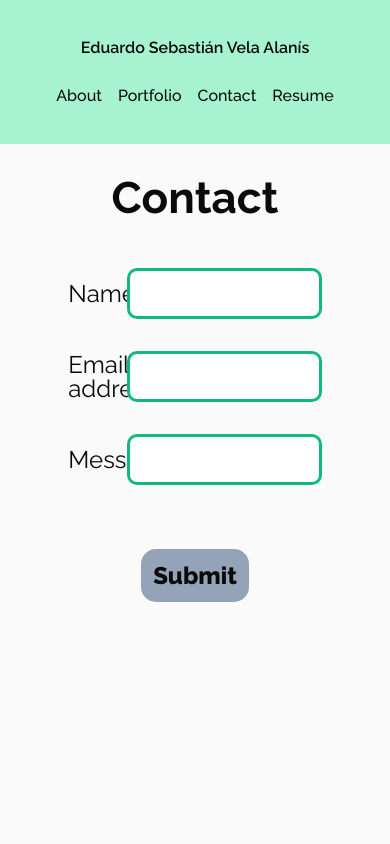
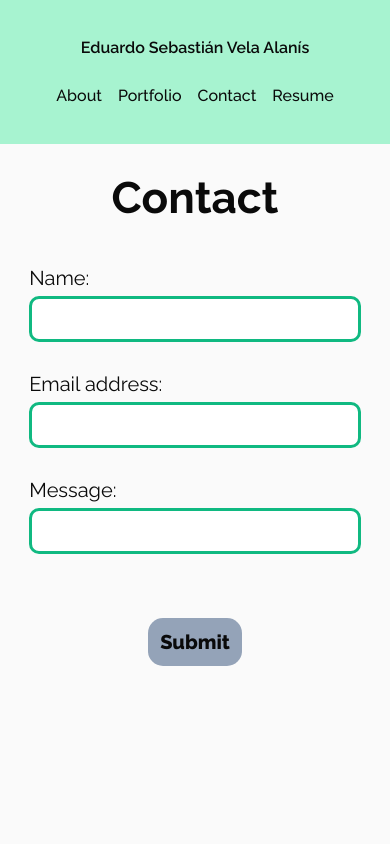
Before and after one commit to eduardoVela2022/react-portfolio, a React (Vite) app: page /contact in a window 390 px wide. Shown: the top 844 px of the page. Built offline with nearby package versions, Linux system fonts and the light colour scheme.

Commit message:
Added responsive design to the contact page.

```diff
--- a/src/App.css
+++ b/src/App.css
@@ -122,18 +122,20 @@
 /* Input Field */
 .input-field {
   display: flex;
+  flex-direction: column;
+  gap: 0.5rem;
   align-items: center;
   font-size: 1.5rem;
   padding: 1rem;
 }
 
 .input-field label {
-  width: 15dvw;
+  width: 65dvw;
 }
 
 .input-field input {
   padding: 0.5rem;
-  width: 50dvw;
+  width: 65dvw;
   border: 3px var(--emerald-500) solid;
   border-radius: 10px;
   outline: none;
@@ -238,6 +240,14 @@
   .content-container {
     width: 85dvw;
   }
+
+  .input-field label {
+    width: 75dvw;
+  }
+
+  .input-field input {
+    width: 75dvw;
+  }
 }
 
 @media screen and (max-width: 500px) {
@@ -250,4 +260,31 @@
     font-size: 1rem;
     gap: 1rem;
   }
+
+  .input-field {
+    font-size: 1.25rem;
+  }
+
+  .submit-button-container {
+    font-size: 1.25rem;
+  }
+
+  .submit-button-container-disabled {
+    font-size: 1.25rem;
+  }
+
+  /* Adds more width and reduces horizontal padding to fit content at smaller screen sizes */
+  .content-container {
+    padding: 2rem 1.75rem;
+    width: 100dvw;
+  }
+
+  /* Adds more width to fit content at smaller screen sizes */
+  .input-field label {
+    width: 85dvw;
+  }
+
+  .input-field input {
+    width: 85dvw;
+  }
 }
```
